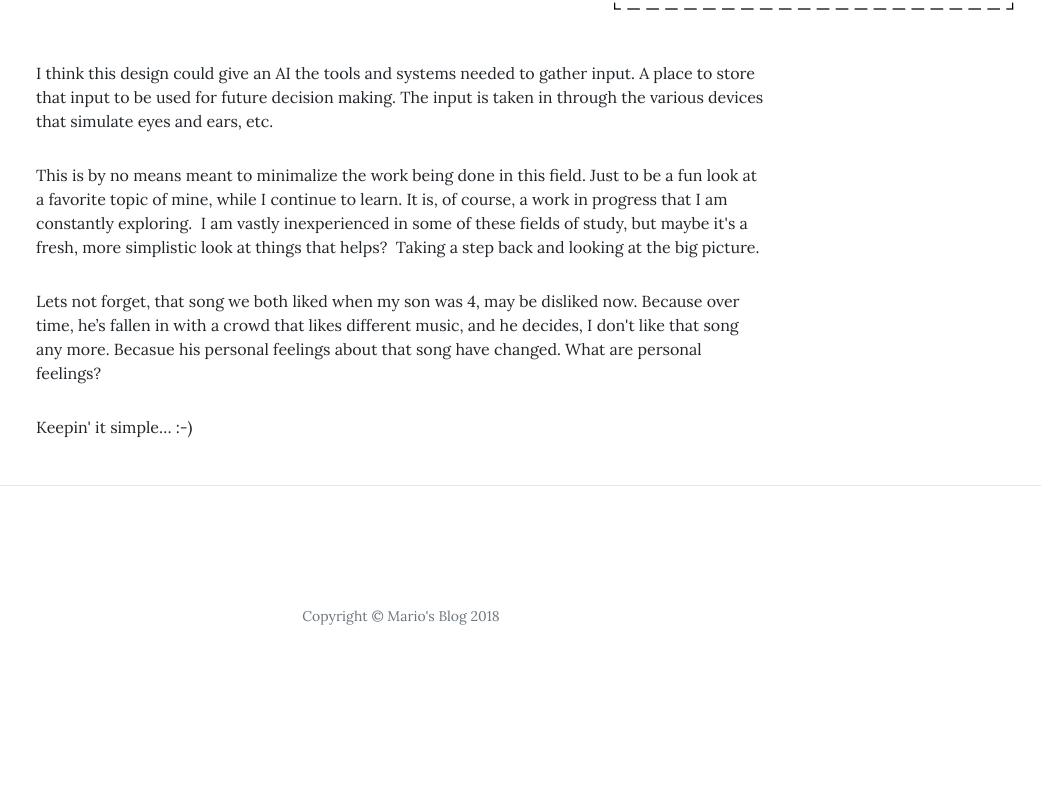
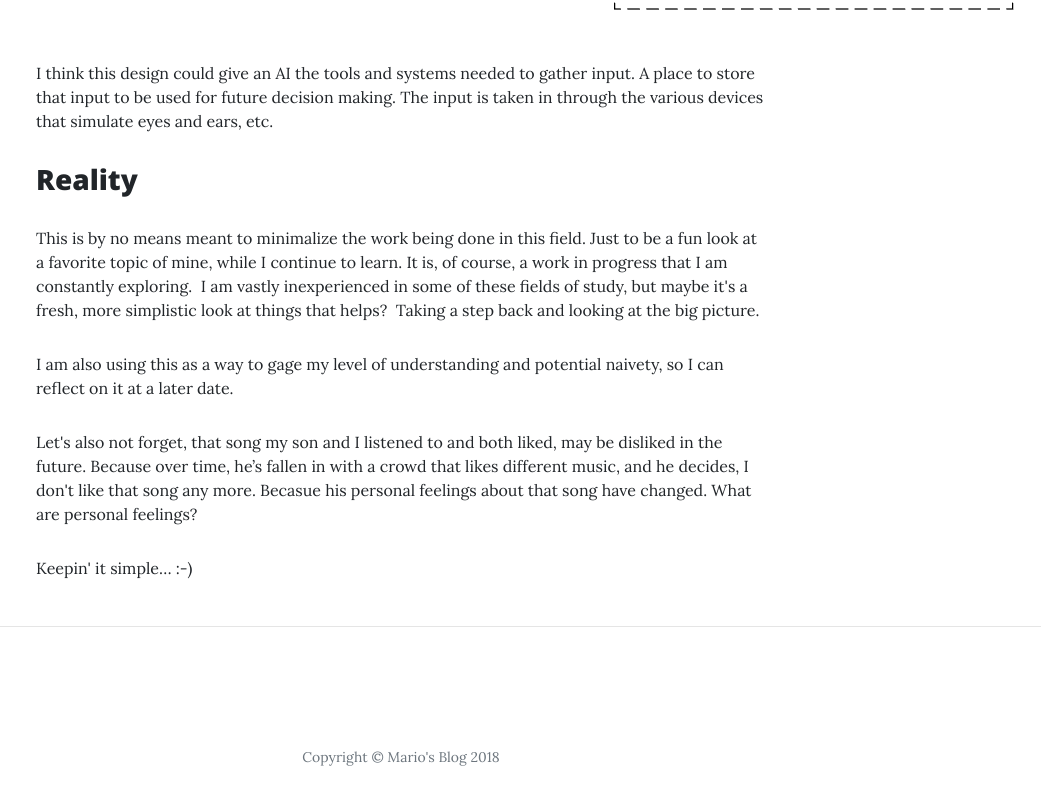
Before and after one commit to Mario4272/mario4272.github.io, a website: page posts/ai-pieces-of-a-puzzel.html in a window 1280 px wide. Shown: the part 3322-4127 px from the top of the page, without its empty margins (239-1280 px from the left). Before the commit the page ends 4014 px from the top, so only its background shows below. Drawn offline with nearby package versions, Linux system fonts and the light colour scheme.

Commit message:
Edited Post

```diff
--- a/posts/ai-pieces-of-a-puzzel.html
+++ b/posts/ai-pieces-of-a-puzzel.html
@@ -113,10 +113,12 @@
           <p>Here's a basic model of what an AI might look like:</p><img src="../img/AI_Model.png">
           <p>I think this design could give an AI the tools and systems needed to gather input. A place to store that input to be used for future decision making. The input is taken in through the various devices that simulate eyes and ears,
           etc.</p>
+          <h3>Reality</h3>
           <p>This is by no means meant to minimalize the work being done in this field. Just to be a fun look at a favorite topic of mine, while I continue to learn. It is, of course, a work in progress that I am constantly exploring.&nbsp; I am
-          vastly inexperienced in some of these fields of study, but maybe it's a fresh, more simplistic look at things that helps?&nbsp; Taking a step back and looking at the big picture.</p>
-          <p>Lets not forget, that song we both liked when my son was 4, may be disliked now. Because over time, he’s fallen in with a crowd that likes different music, and he decides, I don't like that song any more. Becasue his personal feelings
-          about that song have changed. What are personal feelings?</p>
+          vastly inexperienced in some of these fields of study, but maybe it's a fresh, more simplistic look at things that helps?&nbsp; Taking a step back and looking at the big picture.</p>I am also using this as a way to gage my level of
+          understanding and potential naivety, so I can reflect on it at a later date.
+          <p>Let's also not forget, that song my son and I listened to and both liked, may be disliked in the future. Because over time, he’s fallen in with a crowd that likes different music, and he decides, I don't like that song any more. Becasue
+          his personal feelings about that song have changed. What are personal feelings?</p>
           <p>Keepin' it simple… :-)</p>
         </div>
       </div>
```
